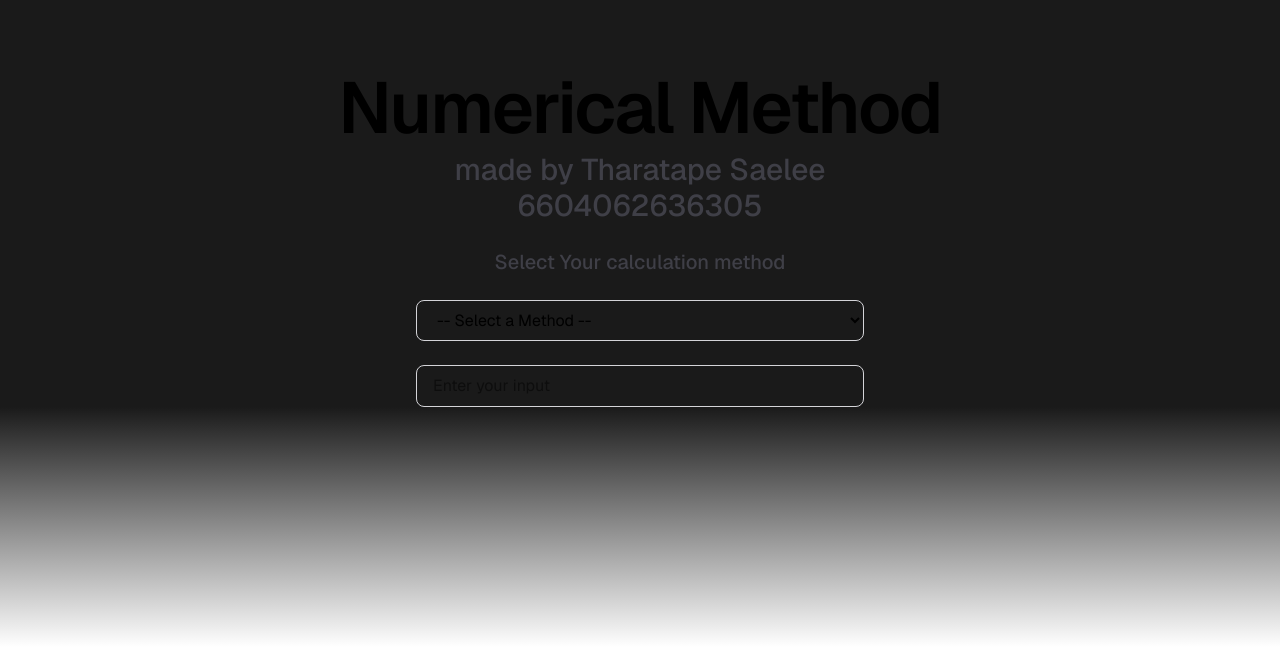
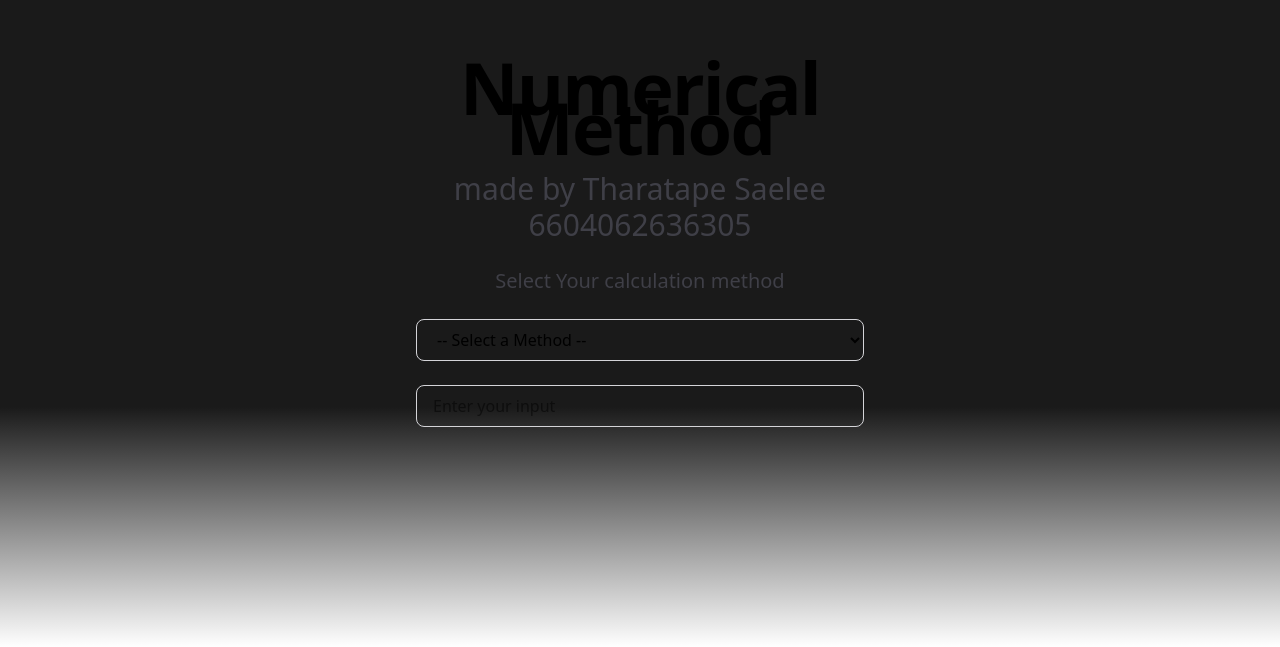
Before and after one commit to Tharatape/Numerical-method, a Next.js app: page / in a window 1280 px wide. Shown: the part 153-800 px from the top of the page. Built offline with nearby package versions, Linux system fonts and the light colour scheme.

Commit message:
fix colour

```diff
--- a/app/globals.css
+++ b/app/globals.css
@@ -5,12 +5,7 @@
   --foreground: #171717;
 }
 
-@theme inline {
-  --color-background: var(--background);
-  --color-foreground: var(--foreground);
-  --font-sans: var(--font-geist-sans);
-  --font-mono: var(--font-geist-mono);
-}
+
 
 @media (prefers-color-scheme: dark) {
   :root {
```
